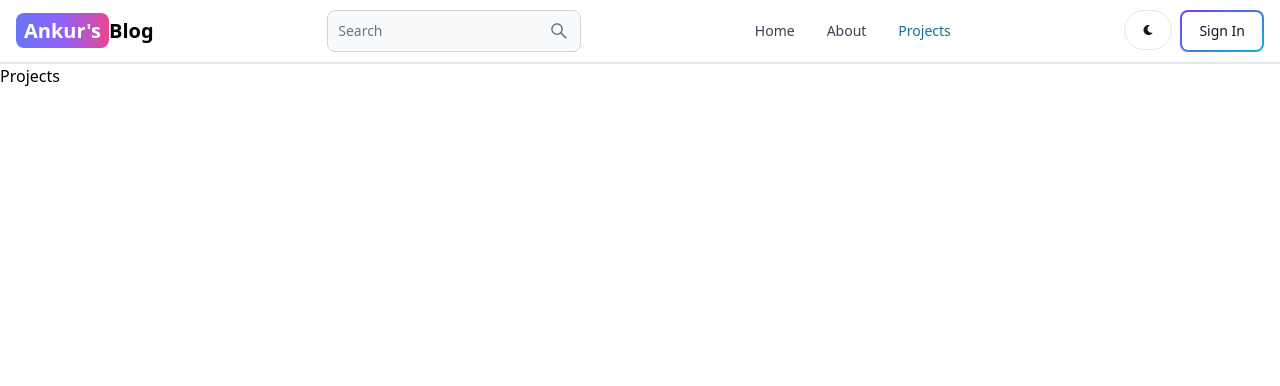
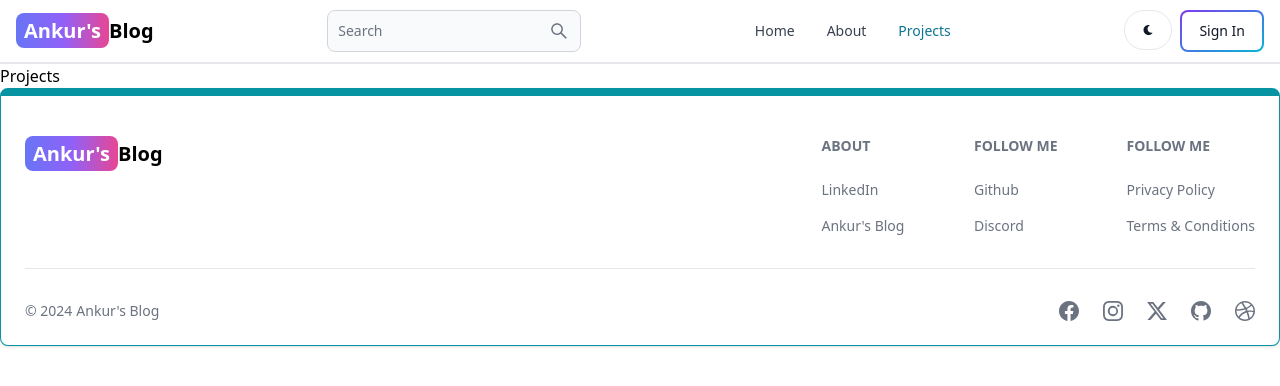
Before and after one commit to Ankur-Dwivedi22/MERN-Blog, a React (Vite) app in the folder client/: page /projects in a window 1280 px wide. Shown: the top 386 px of the page. Built offline with nearby package versions, Linux system fonts and the light colour scheme.

Commit message:
create and add footer component

```diff
--- a/client/src/App.jsx
+++ b/client/src/App.jsx
@@ -6,6 +6,7 @@ import SignUp from './pages/SignUp';
 import Dashboard from './pages/Dashboard';
 import Projects from './pages/Projects';
 import Header from './components/Header';
+import Footer from './components/Footer';
 
 export default function App() {
   return (
@@ -19,6 +20,7 @@ export default function App() {
         <Route path="/dashboard" element={<Dashboard />} />
         <Route path="/projects" element={<Projects />} />
       </Routes>
+      <Footer />
     </BrowserRouter>
   );
 }
--- /dev/null
+++ b/client/src/components/Footer.jsx
@@ -0,0 +1,83 @@
+import { Footer } from "flowbite-react";
+import { Link } from "react-router-dom";
+import {BsFacebook , BsInstagram , BsTwitterX , BsGithub, BsDribbble} from 'react-icons/bs';
+export default function FooterCom() {
+  return (
+    <Footer container className="border border-t-8 border-teal-500">
+      <div className="w-full max-w-7xl mx-auto">
+        <div className="grid w-full justify-between sm:flex md:grid-cols-1">
+          <div className="mt-5">
+            <Link
+              to="/"
+              className="self-center whitespace-nowrap text-lg sm:text-xl font-semibold dark:text-white"
+            >
+              <span className="px-2 py-1 rounded bg-gradient-to-r from-indigo-500 via-purple-500 to-pink-500 rounded-lg text-white">
+                Ankur's
+              </span>
+              Blog
+            </Link>
+          </div>
+          <div className="grid grid-cols-2 gap-8 mt-4 sm:grid-cols-3 sm:gap-6">
+            <div>
+              <Footer.Title title="About" />
+              <Footer.LinkGroup col>
+                <Footer.Link
+                  href="https://www.linkedin.com/in/ankur-dwivedi-a82463258/"
+                  target="_blank"
+                  rel="noopener noreferrer"
+                >
+                  LinkedIn
+                </Footer.Link>
+                <Footer.Link
+                  href="/about"
+                  target="_blank"
+                  rel="noopener noreferrer"
+                >
+                  Ankur's Blog
+                </Footer.Link>
+              </Footer.LinkGroup>
+            </div>
+            <div>
+              <Footer.Title title="Follow me" />
+              <Footer.LinkGroup col>
+                <Footer.Link
+                  href="https://github.com/Ankur-Dwivedi22"
+                  target="_blank"
+                  rel="noopener noreferrer"
+                >
+                  Github
+                </Footer.Link>
+                <Footer.Link
+                  href="https://discord.com/channels/1199349639606972508/1199349639606972511"
+                  target="_blank"
+                  rel="noopener noreferrer"
+                >
+                  Discord
+                </Footer.Link>
+              </Footer.LinkGroup>
+            </div>
+            <div>
+              <Footer.Title title="Follow me" />
+              <Footer.LinkGroup col>
+                <Footer.Link href="#">Privacy Policy</Footer.Link>
+                <Footer.Link href="#">Terms &amp; Conditions</Footer.Link>
+              </Footer.LinkGroup>
+            </div>
+          </div>
+        </div>
+        <Footer.Divider />
+        <div className="w-full sm:flex sm:items-center sm:justify-between">
+            <Footer.Copyright href="#" by="Ankur's Blog" year={new Date().getFullYear()}
+            />
+            <div className="flex gap-6 sm:mt-0 mt-4 sm:justify-center">
+                <Footer.Icon href="#" icon={BsFacebook}/>
+                <Footer.Icon href="#" icon={BsInstagram}/>
+                <Footer.Icon href="#" icon={BsTwitterX}/>
+                <Footer.Icon href="https://github.com/Ankur-Dwivedi22" icon={BsGithub}/>
+                <Footer.Icon href="#" icon={BsDribbble}/>
+            </div>
+        </div>
+      </div>
+    </Footer>
+  );
+}
```
